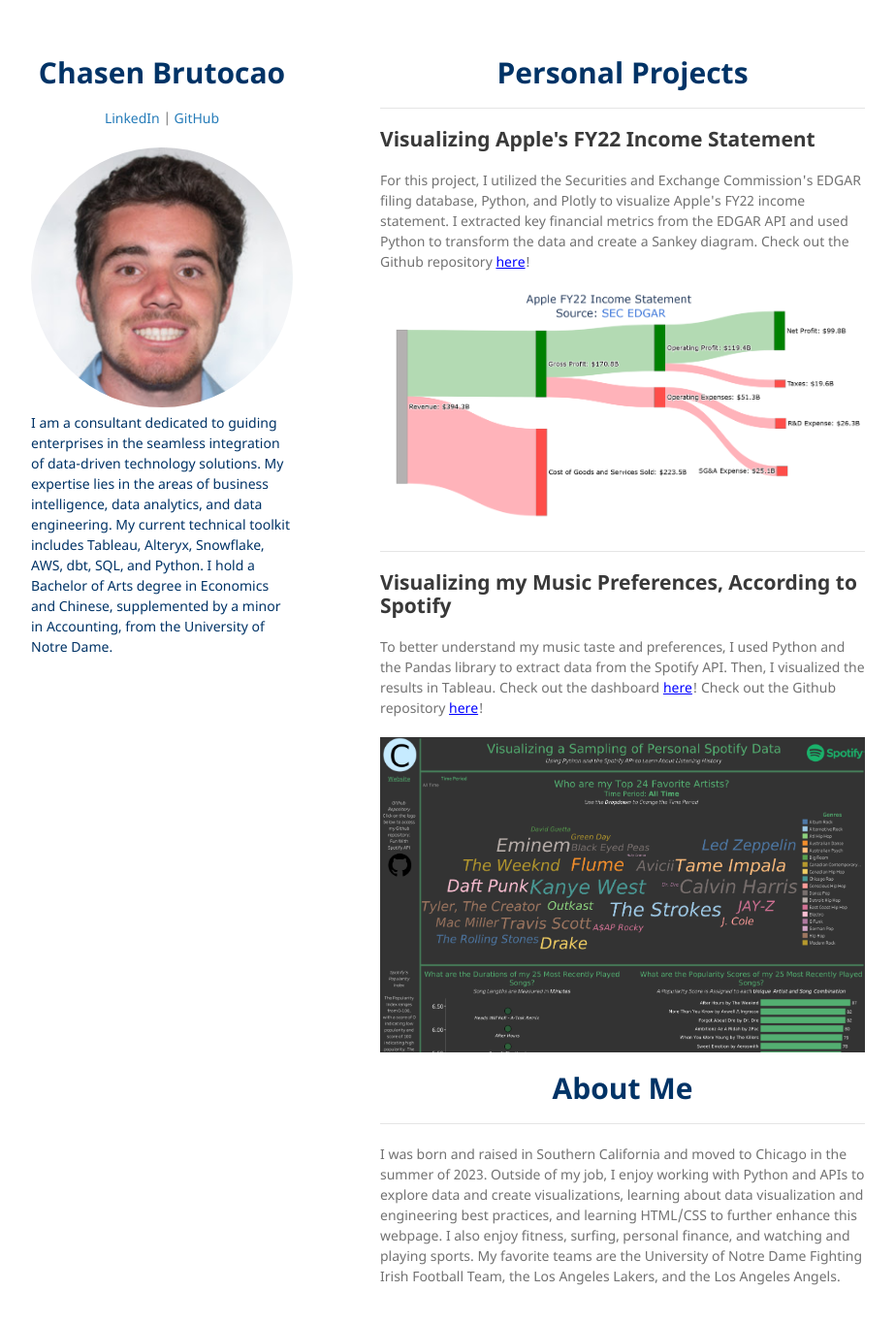
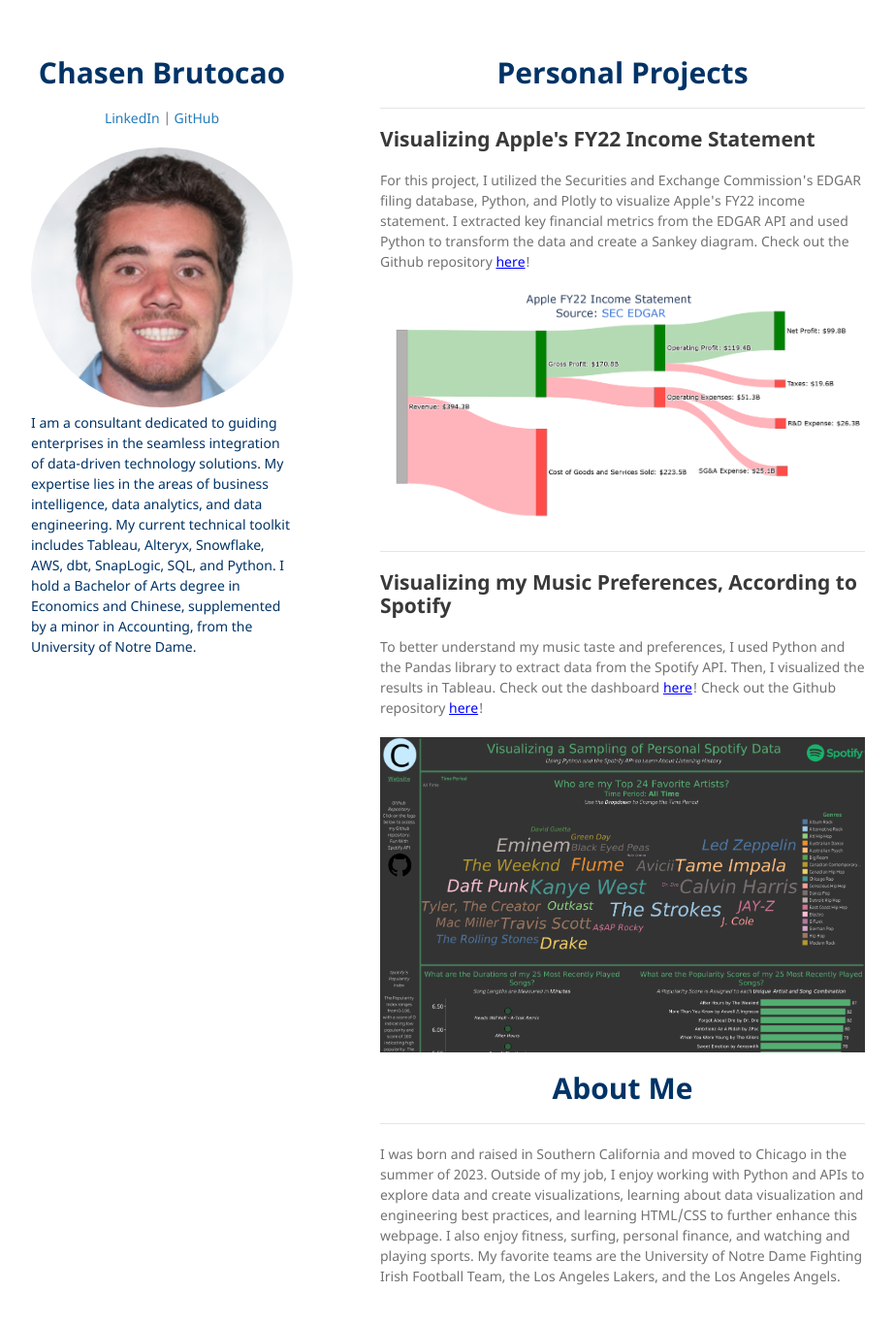
Before and after one commit to chasenbru/chasenbru.github.io, a Jekyll site: the page built from README.md, in a window 1280 px wide and 1396 px high. Shown: the top 1364 px of the window at 97% size, without its empty margins (178-1101 px from the left). Built offline with Jekyll 4.4.1, drawn with Linux system fonts in a browser that asks for light colours; our own code applies the rules of GitHub Pages for plain Markdown files.

Commit message:
Update _config.yaml

```diff
--- a/_config.yaml
+++ b/_config.yaml
@@ -2,5 +2,5 @@ remote_theme: pages-themes/minimal@v0.2.0
 plugins:
 - jekyll-remote-theme # add this line to the plugins list if you already have one
 title:
-description: I am a consultant dedicated to guiding enterprises in the seamless integration of data-driven technology solutions. My expertise lies in the areas of business intelligence, data analytics, and data engineering. My current technical toolkit includes Tableau, Alteryx, Snowflake, AWS, dbt, SQL, and Python. I hold a Bachelor of Arts degree in Economics and Chinese, supplemented by a minor in Accounting, from the University of Notre Dame.
+description: I am a consultant dedicated to guiding enterprises in the seamless integration of data-driven technology solutions. My expertise lies in the areas of business intelligence, data analytics, and data engineering. My current technical toolkit includes Tableau, Alteryx, Snowflake, AWS, dbt, SnapLogic, SQL, and Python. I hold a Bachelor of Arts degree in Economics and Chinese, supplemented by a minor in Accounting, from the University of Notre Dame.
 logo: assets/img/ChasenBrutocao_photo.jpg
```
